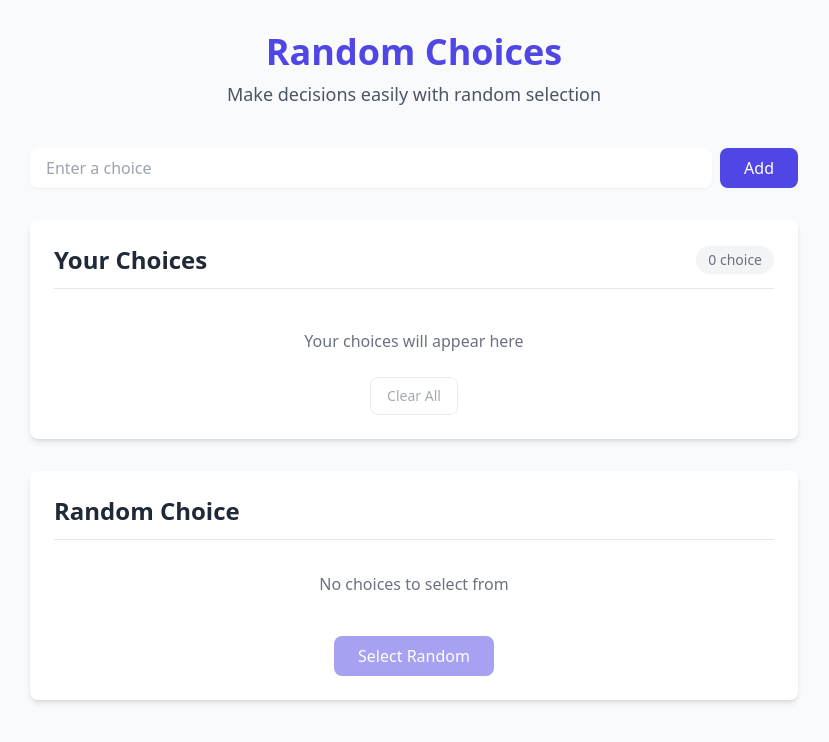
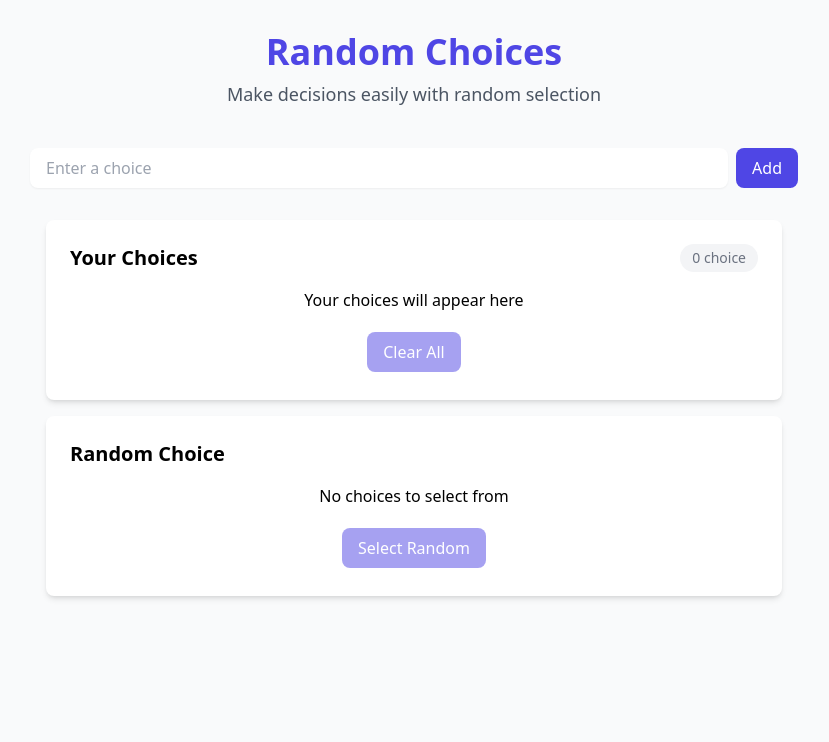
Before and after one commit to akikiya/randomchoices.xmit.dev, a Nuxt app: page / in a window 1280 px wide. Shown: the top 742 px of the page, without its empty margins (226-1055 px from the left). Built offline with nearby package versions, Linux system fonts and the light colour scheme.

Commit message:
feat: add Card component and refactor index page

```diff
--- /dev/null
+++ b/components/Card.vue
@@ -0,0 +1,45 @@
+<template>
+  <div class="card">
+    <header class="card__header">
+      <slot name="header"></slot>
+    </header>
+    <div class="card__content">
+      <slot name="content"></slot>
+    </div>
+    <div class="card__action">
+      <slot name="action"></slot>
+    </div>
+  </div>
+</template>
+
+<script setup lang="ts">
+defineSlots<{
+  header: (props: {}) => any
+  content: (props: {}) => any
+  action: (props: {}) => any
+}>()
+</script>
+
+<style>
+.card {
+  @apply bg-white rounded-lg shadow-md p-6 m-4;
+}
+.card__header {
+  @apply text-xl font-bold;
+}
+.card__content {
+  @apply my-4 ;
+}
+.card__action {
+  @apply text-center;
+}
+.card__action button {
+  @apply m-1 px-4 py-2 rounded-lg;
+  @apply bg-indigo-600 text-white;
+  @apply hover:bg-indigo-500 transition-colors;
+}
+.card__action button:disabled {
+  @apply opacity-50 cursor-not-allowed;
+  @apply hover:bg-indigo-600;
+}
+</style>
--- a/pages/index.vue
+++ b/pages/index.vue
@@ -9,83 +9,65 @@
 
             <!-- Add Choice Form -->
             <form action="javascript:void(0)" @submit.prevent="addChoice" class="mb-8 flex gap-2">
-                <input
-                    type="text"
-                    placeholder="Enter a choice"
-                    v-model="input"
-                    class="flex-1 rounded-lg border-gray-300 shadow-sm focus:border-indigo-500 focus:ring-indigo-500 px-4 py-2"
-                >
-                <button
-                    type="submit"
-                    class="primary-button"
-                >
+                <input type="text" placeholder="Enter a choice" v-model="input"
+                    class="flex-1 rounded-lg border-gray-300 shadow-sm focus:border-indigo-500 focus:ring-indigo-500 px-4 py-2">
+                <button type="submit" class="bg-indigo-600 text-white rounded-lg px-4 py-2 hover:bg-indigo-500 transition-colors">
                     Add
                 </button>
             </form>
 
             <!-- Choices List -->
-            <div class="card mb-8">
-                <header class="card-header flex justify-between items-center">
-                    <h2 class="card-title">Your Choices</h2>
-                    <div class="text-sm font-medium text-gray-500 bg-gray-100 px-3 py-1 rounded-full">
-                        {{ choices.size }} {{ choices.size > 1 ? 'choices' : 'choice' }}
+            <Card>
+                <template #header>
+                    <div class="flex justify-between items-center">
+                        <h2>Your Choices</h2>
+                        <div class="text-sm font-medium text-gray-500 bg-gray-100 px-3 py-1 rounded-full">
+                            {{ choices.size }} {{ choices.size > 1 ? 'choices' : 'choice' }}
+                        </div>
                     </div>
-                </header>
-                <div>
-                    <ul v-if="choices.size > 0" class="space-y-2 mb-4">
-                        <li
-                            v-for="choice in choices"
-                            :key="choice"
-                            class="choice-item"
-                        >
+                </template>
+                <template #content>
+                    <ul v-if="choices.size > 0" class="space-y-2 border-l-4 border-indigo-200 pl-4">
+                        <li v-for="choice in choices" :key="choice" class="flex justify-between items-center">
                             <div class="font-medium">{{ choice }}</div>
-                            <button
-                                @click="choices.delete(choice)"
-                                class="text-red-500 hover:text-red-700 transition-colors text-sm py-1 px-2"
-                            >
+                            <button @click="choices.delete(choice)"
+                                class="text-red-500 hover:text-red-700 transition-colors text-sm py-1 px-2">
                                 Remove
                             </button>
                         </li>
                     </ul>
-                    <p v-else class="text-center text-gray-500 py-6">Your choices will appear here</p>
-                    <div class="text-center">
-                        <button
-                            @click="choices.clear()"
-                            class="secondary-button"
-                            :disabled="choices.size === 0"
-                            :class="{'opacity-50 cursor-not-allowed': choices.size === 0}"
-                        >
-                            Clear All
-                        </button>
-                    </div>
-                </div>
-            </div>
+                    <p v-else class="text-center">Your choices will appear here</p>
+                </template>
+                <template #action>
+                    <button @click="choices.clear()" class="secondary-button" :disabled="choices.size === 0"
+                        :class="{ 'opacity-50 cursor-not-allowed': choices.size === 0 }">
+                        Clear All
+                    </button>
+                </template>
+            </Card>
 
-            <!-- Random Choice -->
-            <div class="card">
-                <header class="card-header">
-                    <h2 class="card-title">Random Choice</h2>
-                </header>
-                <div class="card-content">
-                    <p v-if="choices.size === 0" class="text-gray-500 mb-6 py-4">
-                        No choices to select from
-                    </p>
-                    <p v-else-if="!selectedChoice" class="text-gray-600 mb-6 py-4">
-                        Click the button below to select a random choice
-                    </p>
-                    <p v-else class="text-2xl font-bold text-indigo-600 mb-6 py-6 bg-indigo-50 rounded-lg">
+            <!-- Random Choice Section -->
+            <Card>
+                <template #header>
+                    <h2>Random Choice</h2>
+                </template>
+                <template #content>
+                    <p v-if="selectedChoice" class="bg-indigo-100 p-4 rounded-lg text-center">
                         {{ selectedChoice }}
                     </p>
-                    <button
-                        @click="selectChoice"
-                        class="primary-button"
-                        :disabled="choices.size === 0"
-                        :class="{'opacity-50 cursor-not-allowed': choices.size === 0}"
-                    >
-                        Select Random
-                    </button>
-                </div>
-            </div>
+                    <p v-else class="text-center">
+                        <template v-if="choices.size === 0">
+                            No choices to select from
+                        </template>
+                        <template v-else>
+                            Click the button below to select a random choice
+                        </template>
+                    </p>
+                </template>
+                <template #action>
+                    <button @click="selectChoice" :disabled="choices.size === 0">Select Random</button>
+                </template>
+            </Card>
         </div>
     </div>
 </template>
@@ -107,33 +89,3 @@ function selectChoice() {
     selectedChoice.value = arr[randomIndex];
 }
 </script>
-
-<style>
-.card {
-  @apply bg-white rounded-lg shadow-md p-6;
-}
-
-.card-header {
-  @apply mb-4 pb-3 border-b border-gray-200;
-}
-
-.card-title {
-  @apply text-2xl font-semibold text-gray-800;
-}
-
-.card-content {
-  @apply text-center;
-}
-
-.primary-button {
-  @apply bg-indigo-600 text-white px-6 py-2 rounded-lg hover:bg-indigo-700 transition-colors font-medium;
-}
-
-.secondary-button {
-  @apply text-gray-600 hover:text-gray-800 text-sm border border-gray-300 rounded-lg px-4 py-2 transition-colors;
-}
-
-.choice-item {
-  @apply flex justify-between items-center p-3 bg-gray-50 rounded-md hover:bg-gray-100 transition-colors;
-}
-</style>
```
